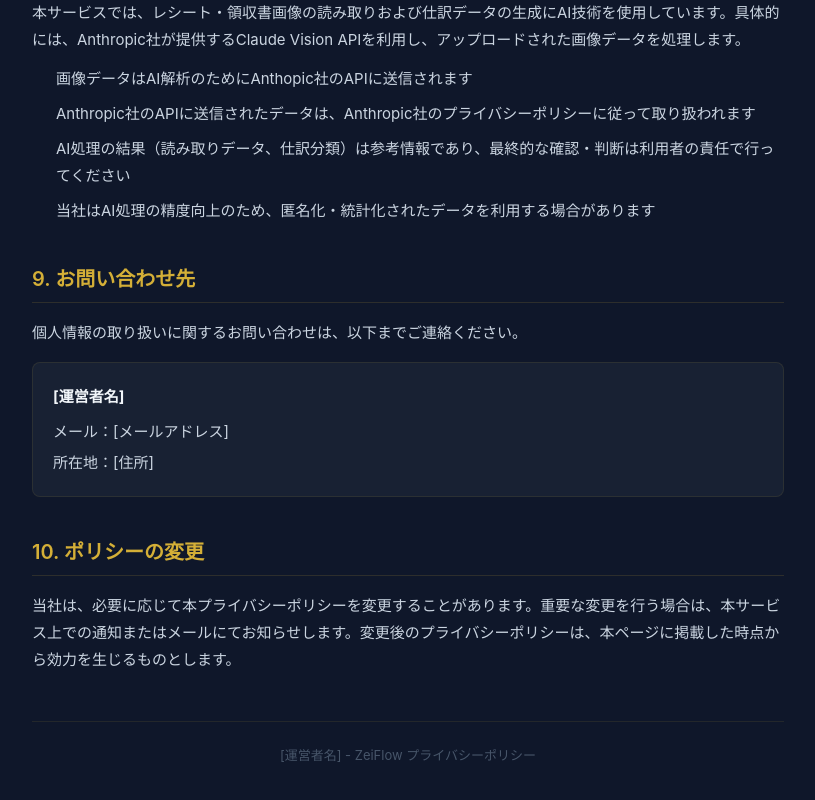
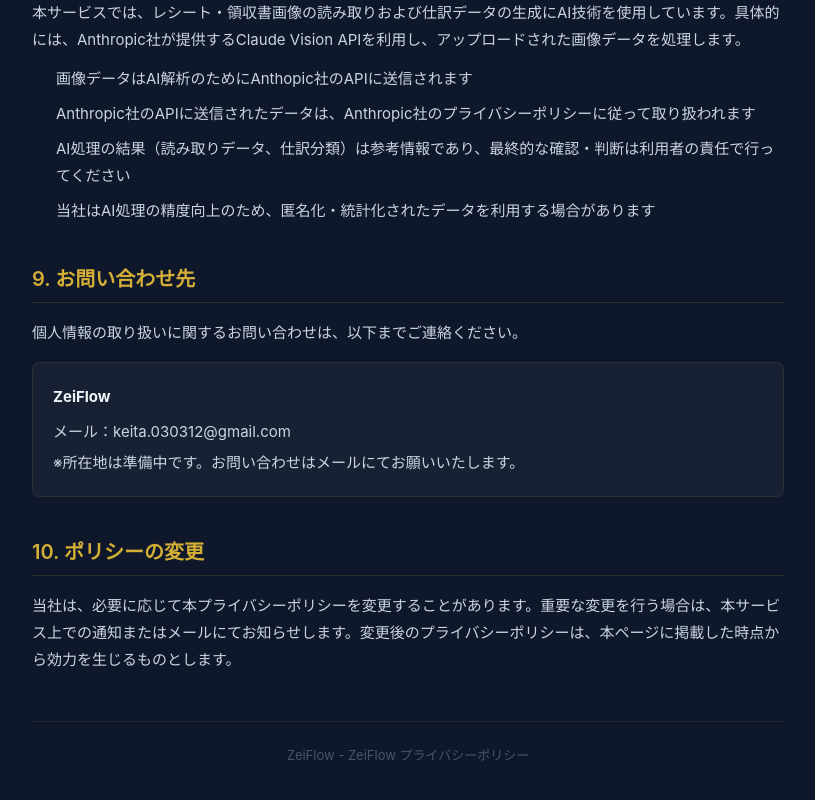
Before and after one commit to keita030312-dev/zeiflow, a Next.js app: page /privacy in a window 1280 px wide. Shown: the part 2170-2970 px from the top of the page, without its empty margins (232-1047 px from the left). Built offline with nearby package versions, Linux system fonts and the light colour scheme.

Commit message:
update: fill in legal page placeholders

```diff
--- a/src/app/privacy/page.tsx
+++ b/src/app/privacy/page.tsx
@@ -181,13 +181,13 @@ export default function PrivacyPage() {
             }}
           >
             <p>
-              <strong style={{ color: "#F1F5F9" }}>[運営者名]</strong>
+              <strong style={{ color: "#F1F5F9" }}>ZeiFlow</strong>
             </p>
             <p style={{ marginTop: 8 }}>
-              メール：[メールアドレス]
+              メール：keita.030312@gmail.com
             </p>
             <p style={{ marginTop: 4 }}>
-              所在地：[住所]
+              ※所在地は準備中です。お問い合わせはメールにてお願いいたします。
             </p>
           </div>
         </Section>
@@ -207,7 +207,7 @@ export default function PrivacyPage() {
           }}
         >
           <p style={{ color: "#475569", fontSize: 13 }}>
-            [運営者名] - ZeiFlow プライバシーポリシー
+            ZeiFlow - ZeiFlow プライバシーポリシー
           </p>
         </div>
       </div>
--- a/src/app/terms/page.tsx
+++ b/src/app/terms/page.tsx
@@ -40,7 +40,7 @@ export default function TermsPage() {
 
         <Section title="第1条（サービス概要）">
           <p>
-            本規約は、[運営者名]（以下「当社」）が提供する税務会計支援SaaSサービス「ZeiFlow」（以下「本サービス」）の利用条件を定めるものです。本サービスは、税理士事務所および会計事務所向けに、レシート・領収書のAI読み取り、仕訳データの管理、および会計ソフト連携CSV出力機能を提供します。
+            本規約は、ZeiFlow（以下「当社」）が提供する税務会計支援SaaSサービス「ZeiFlow」（以下「本サービス」）の利用条件を定めるものです。本サービスは、税理士事務所および会計事務所向けに、レシート・領収書のAI読み取り、仕訳データの管理、および会計ソフト連携CSV出力機能を提供します。
           </p>
         </Section>
 
@@ -211,7 +211,7 @@ export default function TermsPage() {
           }}
         >
           <p style={{ color: "#475569", fontSize: 13 }}>
-            [運営者名] - ZeiFlow 利用規約
+            ZeiFlow - ZeiFlow 利用規約
           </p>
         </div>
       </div>
```
